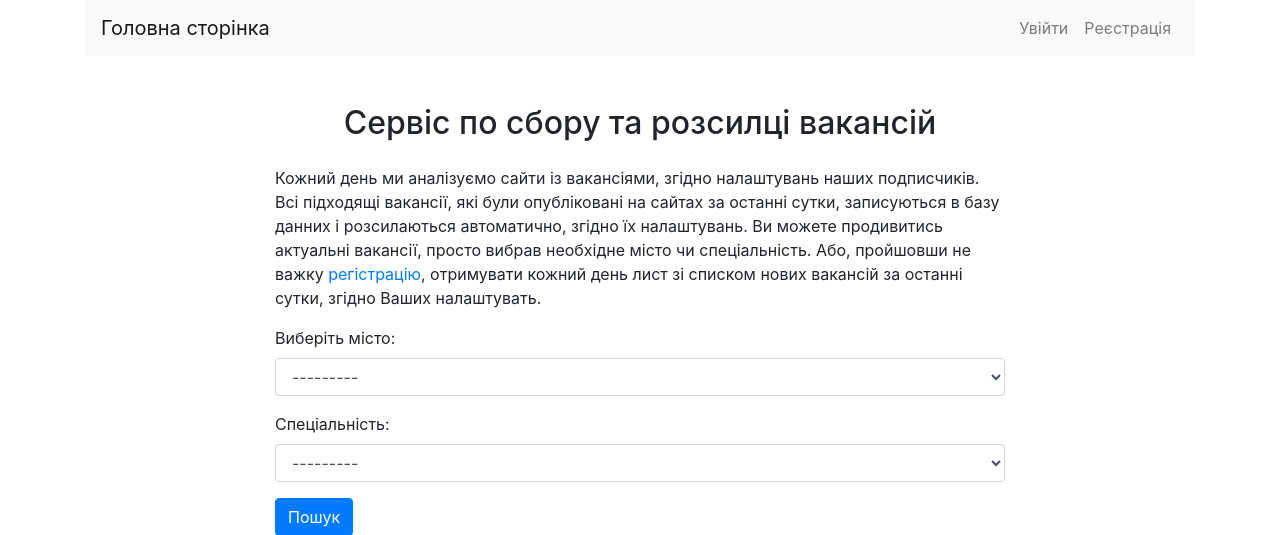
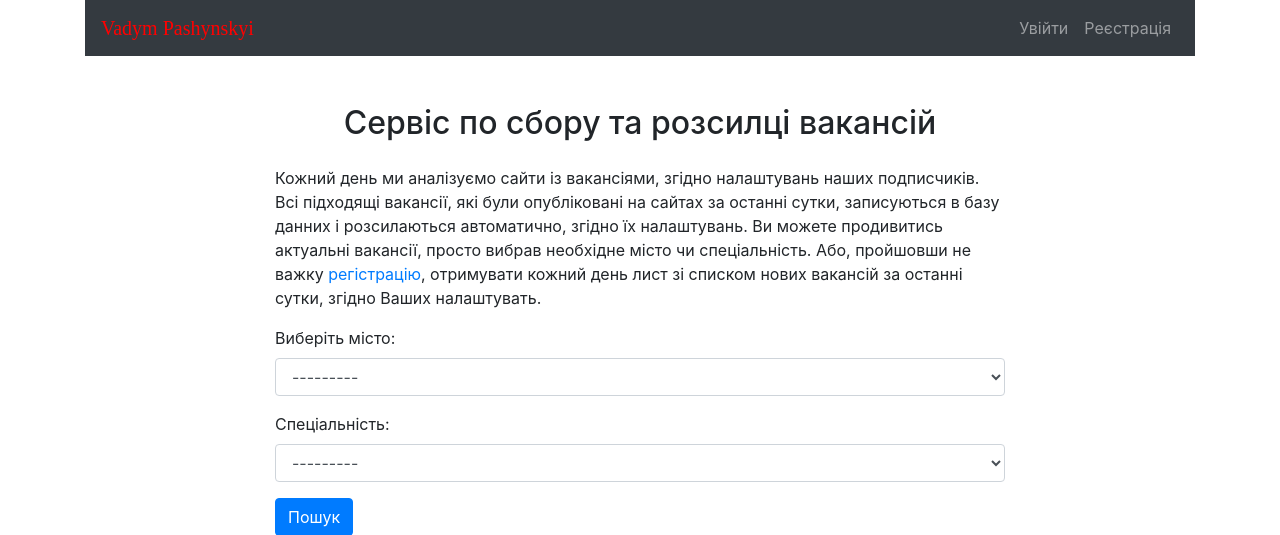
Before and after one commit to Vadym-Hub/jobe_scraping_service, a Django app: page / in a window 1280 px wide. Shown: the top 535 px of the page. Run offline with Django 3.2, Linux system fonts and the light colour scheme; data that the repository does not hold is empty; some libraries are stand-ins or nearby versions; some web fonts are replaced.

Commit message:
Створено static, favicon.ico

```diff
--- a/scraping_service/settings.py
+++ b/scraping_service/settings.py
@@ -128,6 +128,9 @@ USE_TZ = True
 
 STATIC_URL = '/static/'
 
+STATICFILES_DIRS = (os.path.join(BASE_DIR, 'static'),)
+STATIC_ROOT = os.path.join(BASE_DIR, 'staticfiles')
+
 AUTH_USER_MODEL = 'accounts.MyUser'  # Переопредєляєм стандартного юзера
 
 # Настройки для розсилки
--- /dev/null
+++ b/static/css/main.css
@@ -0,0 +1,8 @@
+@font-face {
+    font-family: Kranky;
+    src: url(../fonts/Kranky-Regular.ttf);
+}
+#brand {
+    font-family: Kranky;
+    color: #F00;
+}
--- a/templates/base.html
+++ b/templates/base.html
@@ -1,19 +1,23 @@
+{% load static %}
+
 <!doctype html>
 <html lang="en">
   <head>
     <!-- Required meta tags -->
     <meta charset="utf-8">
     <meta name="viewport" content="width=device-width, initial-scale=1, shrink-to-fit=no">
-
+    <link rel="icon" href="{% static 'favicon.ico' %} ">
     <!-- Bootstrap CSS -->
     <link rel="stylesheet" href="https://stackpath.bootstrapcdn.com/bootstrap/4.5.0/css/bootstrap.min.css" integrity="sha384-9aIt2nRpC12Uk9gS9baDl411NQApFmC26EwAOH8WgZl5MYYxFfc+NcPb1dKGj7Sk" crossorigin="anonymous">
+    <!-- CSS -->
+    <link rel="stylesheet" href="{% static 'css/main.css' %} ">
 
     <title>{% block title %}Мій сайт base{% endblock %}</title>
   </head>
   <body>
   <div class="container">
-    <nav class="navbar navbar-expand-lg navbar-light bg-light">
-      <a class="navbar-brand" href="{% url 'scraping:home' %}">Головна сторінка</a>
+    <nav class="navbar navbar-expand-lg navbar-dark bg-dark">
+      <a class="navbar-brand" href="{% url 'scraping:home' %}"id="brand"> Vadym Pashynskyi</a>
       <button class="navbar-toggler" type="button" data-toggle="collapse" data-target="#navbarNav" aria-controls="navbarNav" aria-expanded="false" aria-label="Toggle navigation">
       <span class="navbar-toggler-icon"></span>
       </button>
```
Also changed, not shown: static/favicon.ico (added), static/fonds/Kranky-Regular.ttf (added).
